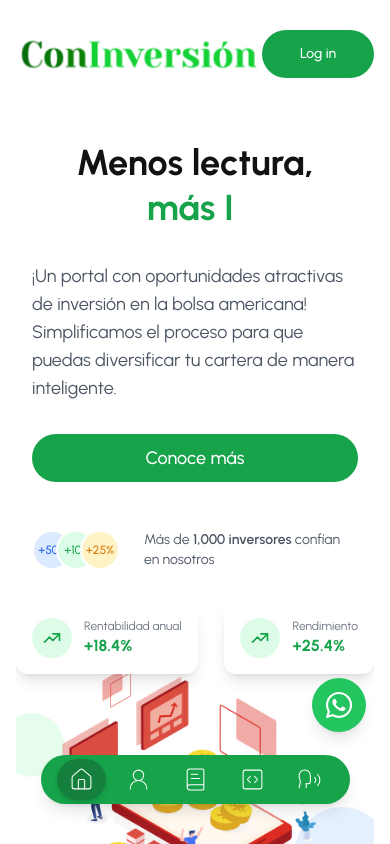
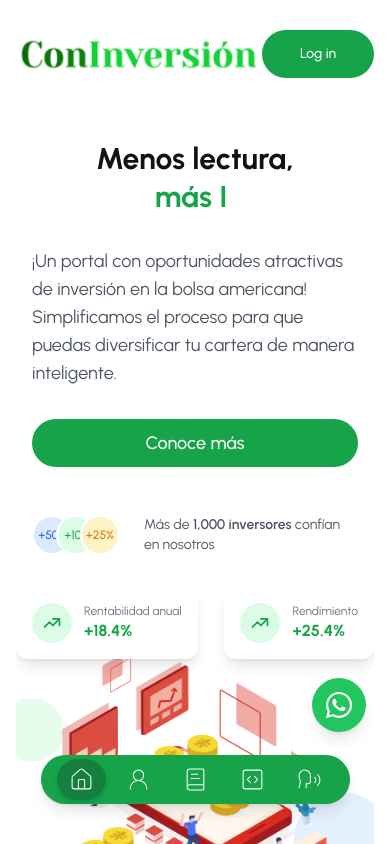
Before and after one commit to mcimildoro/conInversion, a Next.js app: page / in a window 390 px wide. Shown: the top 844 px of the page. Built offline with nearby package versions, Linux system fonts and the light colour scheme.

Commit message:
fix: resolucion de texto y carousel error

```diff
--- a/src/components/CardData/oportunidades.tsx
+++ b/src/components/CardData/oportunidades.tsx
@@ -171,7 +171,8 @@ export default function OpportunitiesCarousel() {
                   />
                 ))}
               </div>
-            </div>        {/* fin carousel*/ }
+            </div>
+
         </div>
       </div>
 
--- a/src/components/Introduction/introduction.tsx
+++ b/src/components/Introduction/introduction.tsx
@@ -18,7 +18,7 @@ export default function IntroSection() {
             className="flex flex-col order-1 "
           >
             <div className="flex flex-col justify-center max-w-lg">
-              <h1 className="mb-5 text-4xl leading-tight text-center md:text-left md:text-5xl md:mb-10 font-bold text-[#121212] p-3">
+              <h1 className="mb-5 text-3xl leading-tight text-center md:text-left md:text-5xl md:mb-10 font-bold text-[#121212] p-3">
                 Menos lectura, <br />
                 <TypeAnimation
                   sequence={[
--- a/tailwind.config.ts
+++ b/tailwind.config.ts
@@ -82,7 +82,7 @@ const config = {
   		backgroundImage: {
   			buttonColorPrincipal: '#F4F4F4',
   			'darker-green-gradient': 'linear-gradient(90deg, #1B5E20, #2E7D32)',
-  			'gradient-cover': 'linear-gradient(90.21deg, rgba(2, 20, 5, 0.95) -5.91%, rgba(2, 20, 5, 0) 111.58%)',
+  			'gradient-cover': 'linear-gradient(90.21deg, rgba(0, 181, 120, 0.95) -5.91%, rgba(0, 181, 120, 0) 111.58%)',
 			'testimonials': "linear-gradient(90.21deg, rgba(27, 67, 50, 0.95) -5.91%, rgba(45, 106, 79, 0) 111.58%)",
         	"testimonials-gradient": "linear-gradient(to bottom, #4CAF50, #2E7D32)",
 
```
